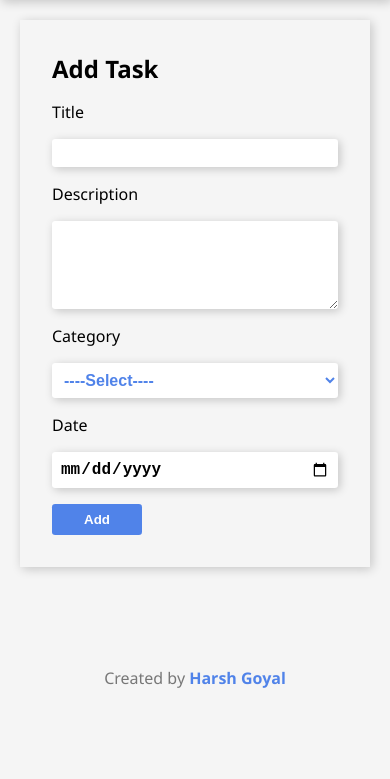
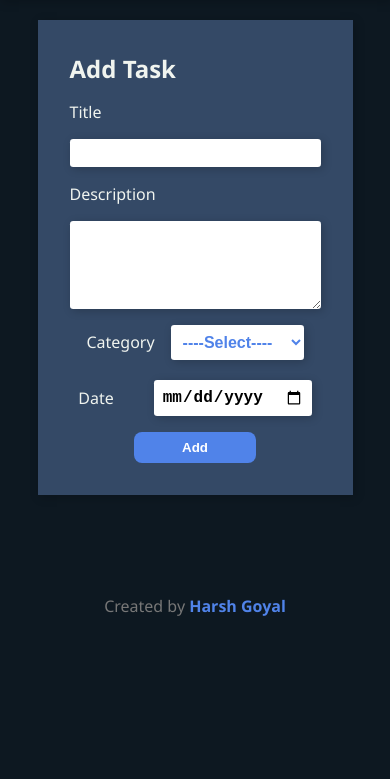
Before and after one commit to harsh9539/todo-class, a plain HTML site: page index.html in a window 390 px wide. Shown: the part 65-844 px from the top of the page. Drawn offline with Linux system fonts and the light colour scheme.

Commit message:
changes in UI

```diff
--- a/index.html
+++ b/index.html
@@ -27,15 +27,21 @@
                 <input id="name" class="input" type="text">
                 <label for="">Description</label>
                 <textarea id="title" class="input" cols="30" rows="5"></textarea>
+                <div class="catDate">
+                    <div>
                         <label for="">Category</label>
                         <select name="" id="category">
                             <option value="0">----Select----</option>
                             <option value="Work">Work</option>
                             <option value="Professional">Professional</option>
                         </select>
+                    </div>
+                    <div >
                         <label for="">Date</label>
                         <input id="date" type="date">
-                <div>
+                    </div>
+                </div>
+                <div id="btnDiv">
                     <button> Add </button>
                 </div>
             </form>
@@ -68,8 +74,8 @@
         <section id="todos" style="display: none;">
             <div id="feature">
                 <div>
-                    <input onblur="handleSearch()" id="query" placeholder="Search" type="text">
-                    <button onclick="handleSearch()">Search</button>
+                    <input onkeyup="handleSearch()" id="query" placeholder="Search" type="text">
+                    <!-- <button onclick="handleSearch()">Search</button> -->
                 </div>
 
                 <div>
@@ -115,6 +121,7 @@
     </footer>
 
     <script src="./js/index.js" type="text/javascript"></script>
+    <script src="./js/gugu.js"></script>
 </body>
 
 </html>
--- a/style/style.css
+++ b/style/style.css
@@ -1,58 +1,68 @@
-
-
-html{
+html {
     height: 62.5%;
 }
 
-:root{
-    --primary:rgb(80, 131, 233);
-    --secondary:#fdfd96;
-    --danger:rgb(236, 109, 109);
-    --shadow:rgba(0, 0, 0, 0.2);
-    --green:rgb(85, 175, 85);
+:root {
+    --primary: rgb(80, 131, 233);
+    --secondary: #fdfd96;
+    --danger: rgb(236, 109, 109);
+    --shadow: rgba(0, 0, 0, 0.2);
+    --green: rgb(85, 175, 85);
+    --black: #0d1821ff;
+    --blue: #344966ff;
+    --pink: #e6aaceff;
+    --baby-powder: #f0f4efff;
+    --sage: #bfcc94ff;
 }
 
-*{
+* {
     margin: 0;
     padding: 0;
     box-sizing: border-box;
 }
 
-body{
-    font-family: 'Segoe UI', Tahoma, Geneva, Verdana, sans-serif;
-    background-color: #f5f5f5;
+body {
+    font-family: "Segoe UI", Tahoma, Geneva, Verdana, sans-serif;
+    background-color: var(--black);
+    color: var(--baby-powder);
 }
-.body{
+.body {
     padding: 20px 60px;
-
 }
-nav{
+nav {
     display: flex;
-    justify-content: space-between;
+    justify-content: space-around;
     align-items: center;
     padding: 1rem 2rem;
     box-shadow: 2px 2px 10px var(--shadow);
 }
-nav ul{
+nav ul {
     display: flex;
     gap: 1rem;
 }
-nav ul li{
+nav ul li {
     list-style: none;
     cursor: pointer;
 }
 
-.form form{
+.form{
+    display: flex;
+    justify-content: center;
+    align-items: center;
+    width: 100%;
+}
+
+.form form {
     display: flex;
     flex-direction: column;
+    background-color: var(--blue);
     gap: 1rem;
-    width: 100%;
+    width: 50%;
     padding: 2rem;
     box-shadow: 2px 2px 10px var(--shadow);
 }
 
-
-.form form .input{
+.form form .input {
     display: flex;
     flex-direction: column;
     gap: 5px;
@@ -62,18 +72,36 @@ nav ul li{
     border-radius: 0.2rem;
     box-shadow: 2px 2px 10px var(--shadow);
 }
-.form form div button{
-    padding: 0.5rem 2rem;
+#btnDiv{
+    display: flex;
+    justify-content: center;
+    align-items: center;
+    gap: 1rem;
+    width: 100%;
+}
+.form form div button {
+    padding: 0.5rem 3rem;
     border: none;
     outline: none;
-    border-radius: 0.2rem;
+    border-radius: 0.5rem;
     background-color: var(--primary);
     color: white;
     font-weight: bold;
     cursor: pointer;
 }
+.catDate{
+    display: flex;
+    justify-content: space-between;
+    align-items: center;
+}
 
-select{
+.catDate div{
+    display: flex;
+    gap: 1rem;
+    justify-content: center;
+    align-items: center;
+}
+select {
     padding: 0.5rem;
     border: none;
     outline: none;
@@ -85,7 +113,7 @@ select{
     color: var(--primary);
     background-color: white;
 }
-#date{
+#date {
     color: black;
     font-weight: bold;
     font-size: 1rem;
@@ -99,7 +127,7 @@ select{
     font-weight: bold;
     background-color: white;
 }
-#date2{
+#date2 {
     color: black;
     font-weight: bold;
     font-size: 1rem;
@@ -115,13 +143,14 @@ select{
 }
 
 /* features */
-#feature{
-    margin: 2rem 0;
+#feature {
+    margin: 6rem 0 2rem 0;
+    padding: 0rem 2.5rem;
     display: flex;
     justify-content: space-between;
 }
 
-#feature input{
+#feature input {
     padding: 0.5rem;
     border: none;
     outline: none;
@@ -134,10 +163,10 @@ select{
     background-color: white;
 }
 
-#feature input::placeholder{
+#feature input::placeholder {
     font-size: 0.8rem;
 }
-#feature button{
+#feature button {
     padding: 0.5rem 2rem;
     border: none;
     outline: none;
@@ -149,48 +178,53 @@ select{
     margin-left: 1rem;
 }
 
-
-
-
 /* table container */
-.table_container{
+.table_container {
     width: 100%;
     display: flex;
     flex-direction: column;
+    background-color: var(--blue);
     gap: 1rem;
     padding: 2rem;
     box-shadow: 2px 2px 10px var(--shadow);
 }
-table,thead,tr,th{
+table,
+thead,
+tr,
+th {
     border-collapse: collapse;
     border-bottom: 1px solid black;
 }
-table,tbody,tr,td{
+table,
+tbody,
+tr,
+td {
     border-collapse: collapse;
+    color: var(--primary);
 }
-table thead th{
+table thead th {
     padding: 0.5rem;
 }
-table tbody tr{
+table tbody tr {
     background-color: white;
 }
-table tbody tr td{
+table tbody tr td {
     padding: 0.5rem;
     text-align: center;
     border-bottom: 1px solid black;
 }
-table tbody tr:nth-child(even){
+table tbody tr:nth-child(even) {
     background-color: #f5f5f5;
 }
-table tbody tr:nth-child(odd){
+table tbody tr:nth-child(odd) {
     background-color: white;
     cursor: pointer;
 }
-table tbody tr:hover{
+table tbody tr:hover {
     background-color: rgb(242, 242, 249);
     cursor: pointer;
 }
-table tbody tr td button{
+table tbody tr td button {
     padding: 0.5rem 2rem;
     border: none;
     outline: none;
@@ -201,9 +235,8 @@ table tbody tr td button{
     cursor: pointer;
 }
 
-
 /* modal */
-.modal{
+.modal {
     position: fixed;
     right: 0;
     bottom: 0;
@@ -217,22 +250,23 @@ table tbody tr td button{
     align-items: center;
     z-index: 10;
 }
-#active{
+#active {
     display: flex;
 }
-.modal .modal_content{
+.modal .modal_content {
     width: 40rem;
     background-color: white;
     padding: 2rem;
+    background-color: var(--blue);
     border-radius: 0.2rem;
     box-shadow: 2px 2px 10px var(--shadow);
 }
 
-.modal .modal_content h1{
+.modal .modal_content h1 {
     margin-bottom: 2rem;
 }
 
-.modal .modal_content form{
+.modal .modal_content form {
     display: flex;
     flex-direction: column;
     gap: 1rem;
@@ -241,8 +275,7 @@ table tbody tr td button{
     box-shadow: 2px 2px 10px var(--shadow);
 }
 
-
-.modal .modal_content form .input{
+.modal .modal_content form .input {
     display: flex;
     flex-direction: column;
     gap: 5px;
@@ -252,7 +285,7 @@ table tbody tr td button{
     border-radius: 0.2rem;
     box-shadow: 2px 2px 10px var(--shadow);
 }
-.modal .modal_content form div button{
+.modal .modal_content form div button {
     padding: 0.5rem 2rem;
     border: none;
     outline: none;
@@ -262,39 +295,38 @@ table tbody tr td button{
     font-weight: bold;
     cursor: pointer;
 }
-#confirm{
+#confirm {
     background-color: var(--green);
 }
-#danger{
+#danger {
     background-color: var(--danger);
 }
-#update{
-    background-color: var(--secondary) !important;
+#update {
+    background-color: var(--sage) !important;
     color: black;
 }
 
-
-footer{
+footer {
     margin-top: 2rem;
     text-align: center;
     font-size: 1rem;
     color: #777;
     padding: 2rem 0;
 }
-footer div{
+footer div {
     margin-top: 1rem;
     display: flex;
     justify-content: center;
     align-items: center;
     gap: 1rem;
 }
-footer div p a{
+footer div p a {
     color: var(--primary);
     text-decoration: none;
     font-weight: bold;
 }
 
-.btn_container{
+.btn_container {
     display: flex;
     justify-content: center;
     align-items: center;
@@ -303,31 +335,42 @@ footer div p a{
 
 /* media queries */
 @media screen and (max-width: 768px) {
-    .body{
+    .body {
         padding: 20px 20px;
     }
-    .table_container{
+    .form form{
+        width: 90%;
+    }
+    .catDate{
+        flex-direction: column;
+        gap: 20px;
+    }
+    .catDate div:last-child {
+        display: flex;
+        gap: 40px;
+    }
+    .table_container {
         overflow: scroll;
     }
-    .table_container::-webkit-scrollbar{
+    .table_container::-webkit-scrollbar {
         display: none;
     }
-    #feature{
+    #feature {
         flex-direction: column;
         gap: 1rem;
     }
-    #feature input{
+    #feature input {
         width: 100%;
         margin-bottom: 10px;
     }
-    #feature button{
+    #feature button {
         margin-left: 0;
     }
-    .modal .modal_content{
+    .modal .modal_content {
         width: 20rem;
         padding: 2rem 1rem;
     }
-    .modal .modal_content form{
+    .modal .modal_content form {
         width: 18rem;
         padding: 0.5rem;
     }
```
Lines whose indentation alone changed are shown as unchanged.
